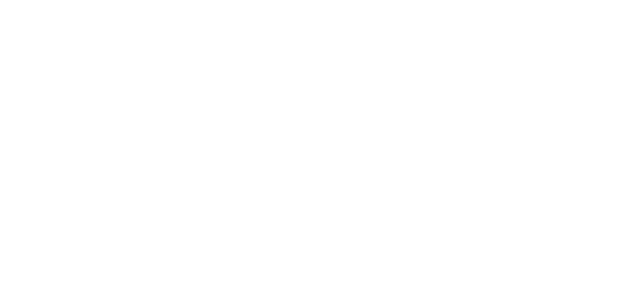
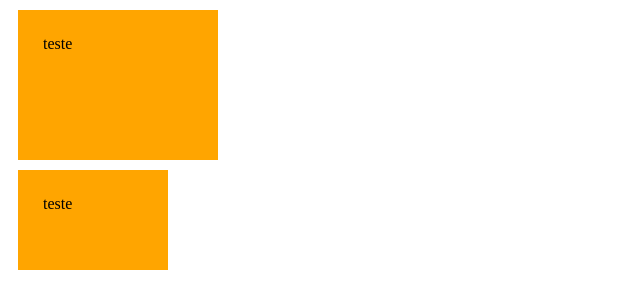
Before and after one commit to JFNascimento99/HTML-CSS-JS, a plain HTML site: page Seção 3/box-sizing.html in a window 1280 px wide. Shown: the whole page, without its empty margins (0-640 px from the left). Drawn offline with Linux system fonts and the light colour scheme.

Commit message:
Box-sizing tested

```diff
--- a/Seção 3/box-sizing.html
+++ b/Seção 3/box-sizing.html
@@ -4,9 +4,29 @@
     <meta charset="UTF-8">
     <meta http-equiv="X-UA-Compatible" content="IE=edge">
     <meta name="viewport" content="width=device-width, initial-scale=1.0">
-    <title>Document</title>
+    <title>Box sizing</title>
+    <style>
+        div{
+            background-color: orange;
+            width: 150px;
+            height: 100px;
+            margin: 10px;
+        }
+
+        #div1{
+            padding: 25px;
+        }
+
+        /*A tag border-box faz que o width e o heith não sejam alterados pelo padding*/
+        #div2{
+            padding: 25px;
+            box-sizing: border-box;
+        }
+
+    </style>
 </head>
 <body>
-
+    <div id="div1">teste</div>
+    <div id="div2">teste</div>
 </body>
 </html>
```
